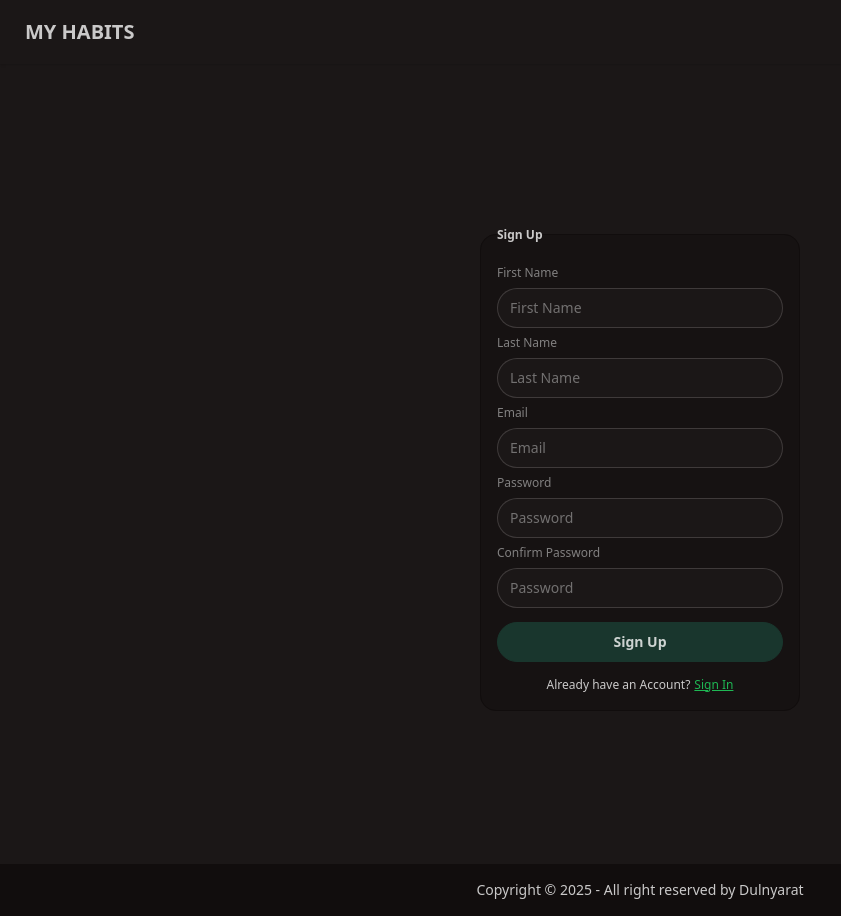
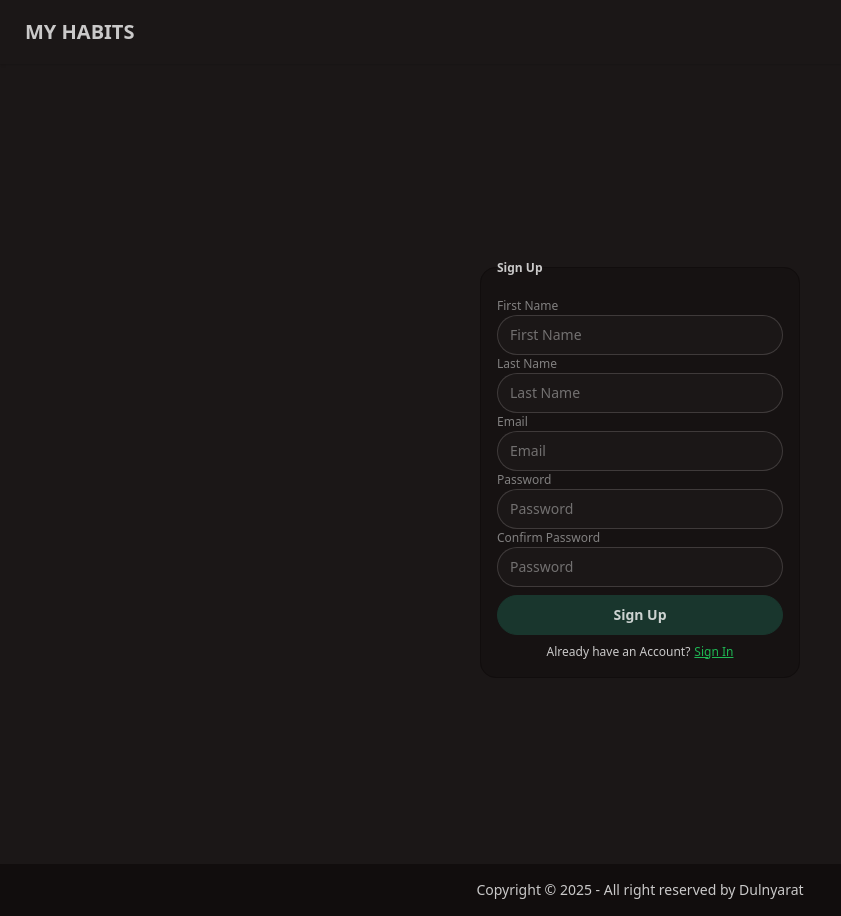
Before and after one commit to Dulnyarat9458/keep-going-frontend, a Next.js app: page /signup in a window 1280 px wide. Shown: the whole page, without its empty margins (0-841 px from the left). Built offline with nearby package versions, Linux system fonts and the light colour scheme.

Commit message:
chore: use yup and react hook form in sign up form

```diff
--- a/components/form/SignUpForm.tsx
+++ b/components/form/SignUpForm.tsx
@@ -1,25 +1,71 @@
+"use client";
+
 import Link from 'next/link'
 import React from 'react'
 
+import { useForm, Resolver } from "react-hook-form"
+import { yupResolver } from "@hookform/resolvers/yup"
+import * as yup from "yup"
+
 export default function SignUpForm() {
+
+  const schema = yup
+    .object({
+      firstName: yup.string().required(),
+      lastName: yup.string().required(),
+      email: yup.string().required().email(),
+      password: yup.string().required(),
+      confirmPassword: yup.string().required().oneOf([yup.ref('password')], 'not same password')
+    })
+    .required()
+
+  const {
+    register,
+    handleSubmit,
+    setValue,
+    formState: { errors },
+  } = useForm({
+    resolver: yupResolver(schema),
+  })
+
+  const onSubmit = (data: { [key: string]: string }) => {
+    console.log(data)
+  }
+
+
   return (
-    <fieldset className="fieldset bg-base-200 border-base-300 rounded-box w-xs border p-4 m-auto">
+
+    <fieldset onSubmit={handleSubmit(onSubmit)} className="fieldset bg-base-200 border-base-300 rounded-box w-xs border p-4 m-auto">
       <legend className="fieldset-legend">Sign Up</legend>
+      <form onSubmit={handleSubmit(onSubmit)}>
+
         <label className="label">First Name</label>
-      <input type="text" className="input" placeholder="First Name" />
+        <input type="text" {...register('firstName')} className="input" placeholder="First Name" />
+        <p>{errors.firstName?.message}</p>
+
         <label className="label">Last Name</label>
-      <input type="text" className="input" placeholder="Last Name" />
+        <input type="text" {...register('lastName')} className="input" placeholder="Last Name" />
+        <p>{errors.lastName?.message}</p>
+
         <label className="label">Email</label>
-      <input type="email" className="input" placeholder="Email" />
+        <input type="email" {...register('email')} className="input" placeholder="Email" />
+        <p>{errors.email?.message}</p>
+
         <label className="label">Password</label>
-      <input type="password" className="input" placeholder="Password" />
+        <input type="password" {...register('password')} className="input" placeholder="Password" />
+        <p>{errors.password?.message}</p>
+
         <label className="label">Confirm Password</label>
-      <input type="password" className="input" placeholder="Password" />
-      <button className="btn btn-neutral mt-2">Sign Up</button>
+        <input type="password" {...register('confirmPassword')} className="input" placeholder="Password" />
+        <p>{errors.confirmPassword?.message}</p>
+
+        <button className="btn btn-neutral mt-2 w-full">Sign Up</button>
         <p className='text-center mt-2'>
           Already have an Account?
-        <Link href={"/signin"} className='link link-primary ml-1'>Sign In</Link>
+          <button type='submit' className='link link-primary ml-1'>Sign In</button>
         </p>
+      </form>
     </fieldset>
+
   )
 }
```
Lines whose indentation alone changed are shown as unchanged.
